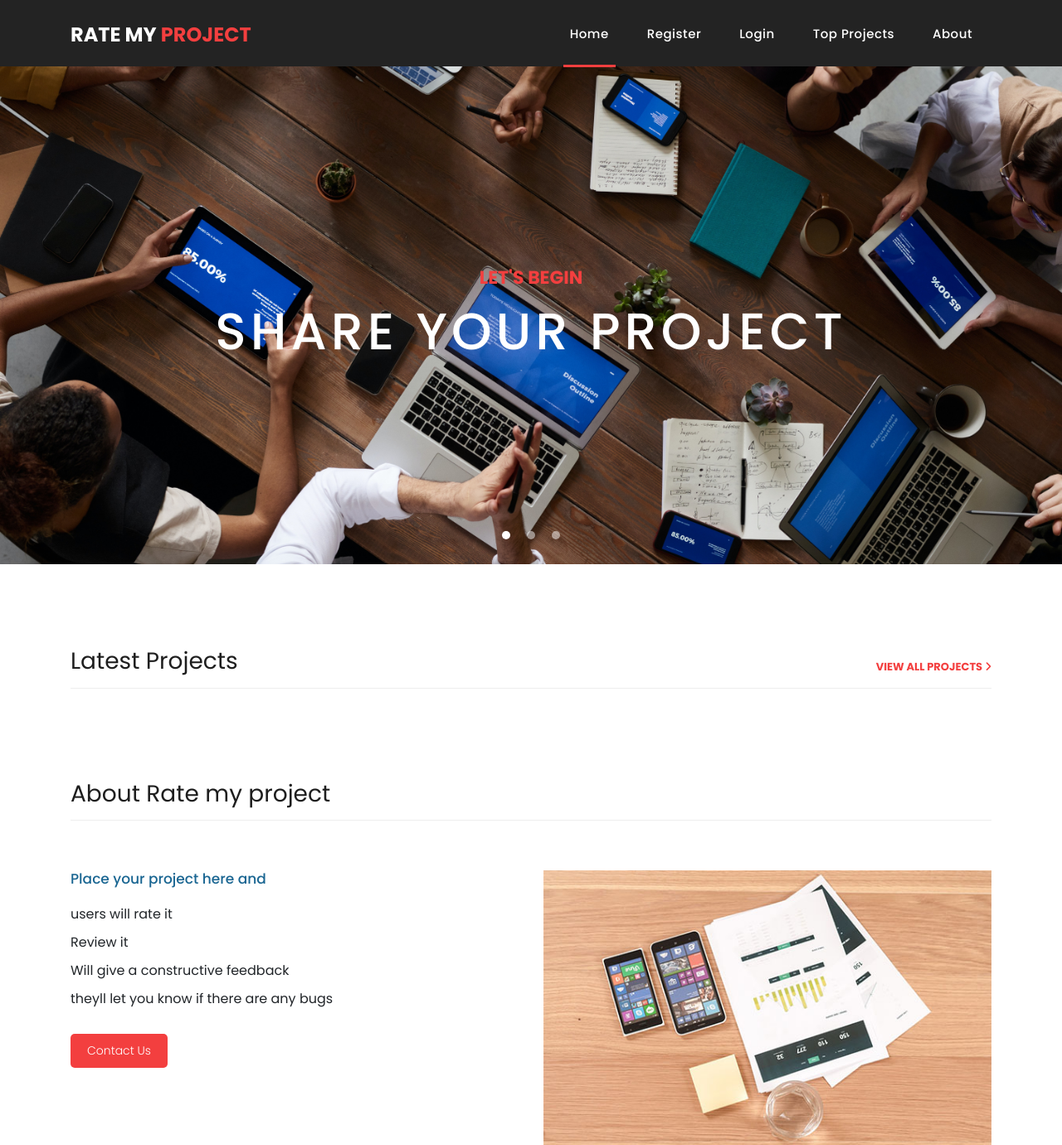
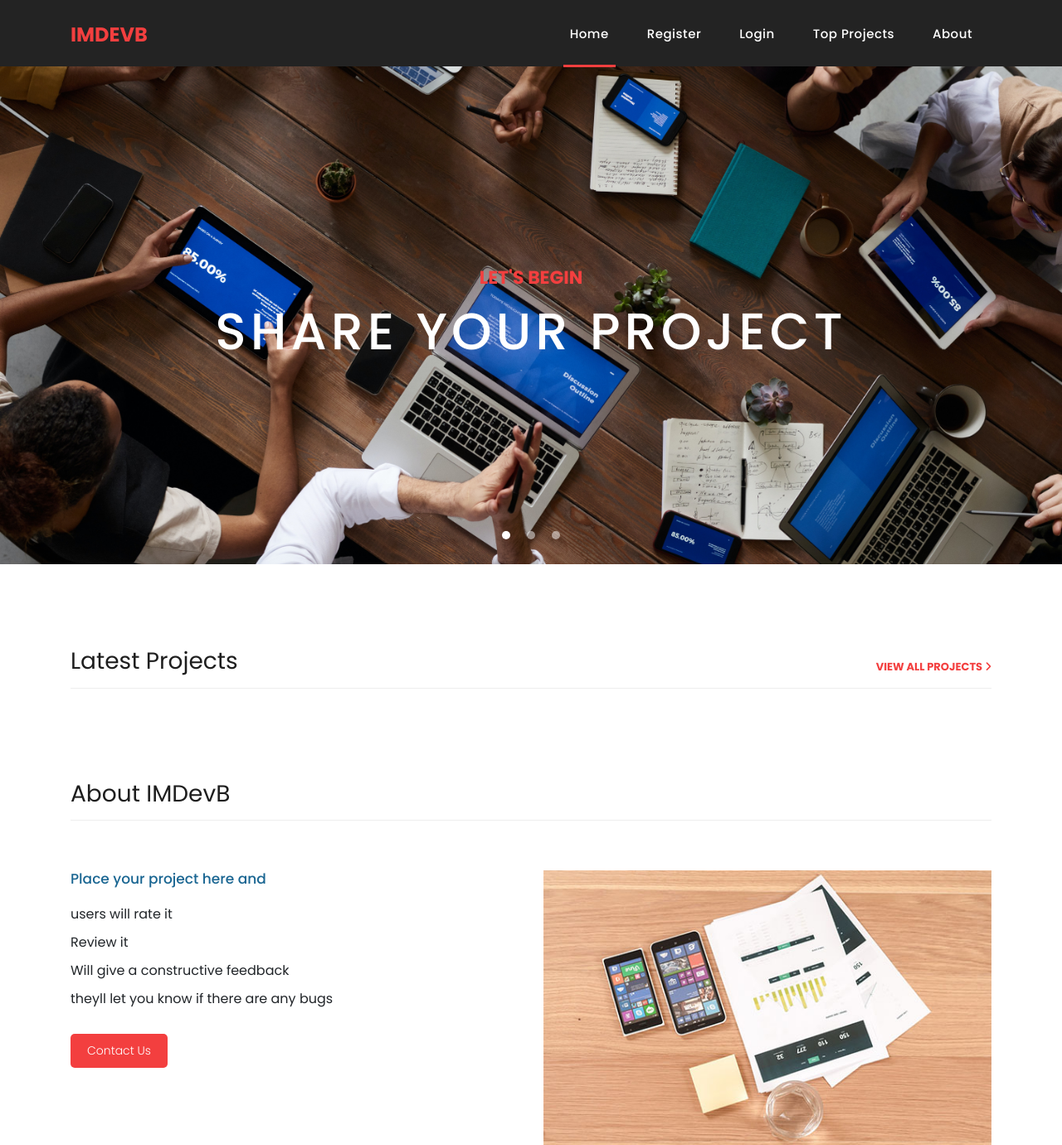
Before and after one commit to 1Priyanshu/devjam-The-4-bytes, a Django app: template templates/blog/home.html in a window 1280 px wide. Shown: the top 1380 px of the page at 83% size. Run offline with Django 3.2, Linux system fonts and the light colour scheme; the template is opened without the code that fills it, so the values that code supplies are empty; some libraries are stand-ins or nearby versions; some web fonts are replaced.

Commit message:
Update home.html

```diff
--- a/templates/blog/home.html
+++ b/templates/blog/home.html
@@ -45,7 +45,7 @@ https://templatemo.com/tm-546-sixteen-clothing
     <header class="">
       <nav class="navbar navbar-expand-lg">
         <div class="container">
-          <a class="navbar-brand" href="index.html"><h2>RATE MY <em>PROJECT</em></h2></a>
+          <a class="navbar-brand" href="index.html"><h2> <em>IMDevB</em></h2></a>
           <button class="navbar-toggler" type="button" data-toggle="collapse" data-target="#navbarResponsive" aria-controls="navbarResponsive" aria-expanded="false" aria-label="Toggle navigation">
             <span class="navbar-toggler-icon"></span>
           </button>
@@ -155,7 +155,7 @@ https://templatemo.com/tm-546-sixteen-clothing
         <div class="row">
           <div class="col-md-12">
             <div class="section-heading">
-              <h2>About Rate my project</h2>
+              <h2>About IMDevB</h2>
             </div>
           </div>
           <div class="col-md-6">
@@ -198,11 +198,10 @@ https://templatemo.com/tm-546-sixteen-clothing
 
 
     <script language = "text/Javascript">
-      cleared[0] = cleared[1] = cleared[2] = 0; //set a cleared flag for each field
-      function clearField(t){                   //declaring the array outside of the
-      if(! cleared[t.id]){                      // function makes it static and global
-          cleared[t.id] = 1;  // you could use true and false, but that's more typing
-          t.value='';         // with more chance of typos
+      cleared[0] = cleared[1] = cleared[2] = 0;
+      function clearField(t){
+          cleared[t.id] = 1;
+          t.value='';
           t.style.color='#fff';
           }
       }
```
